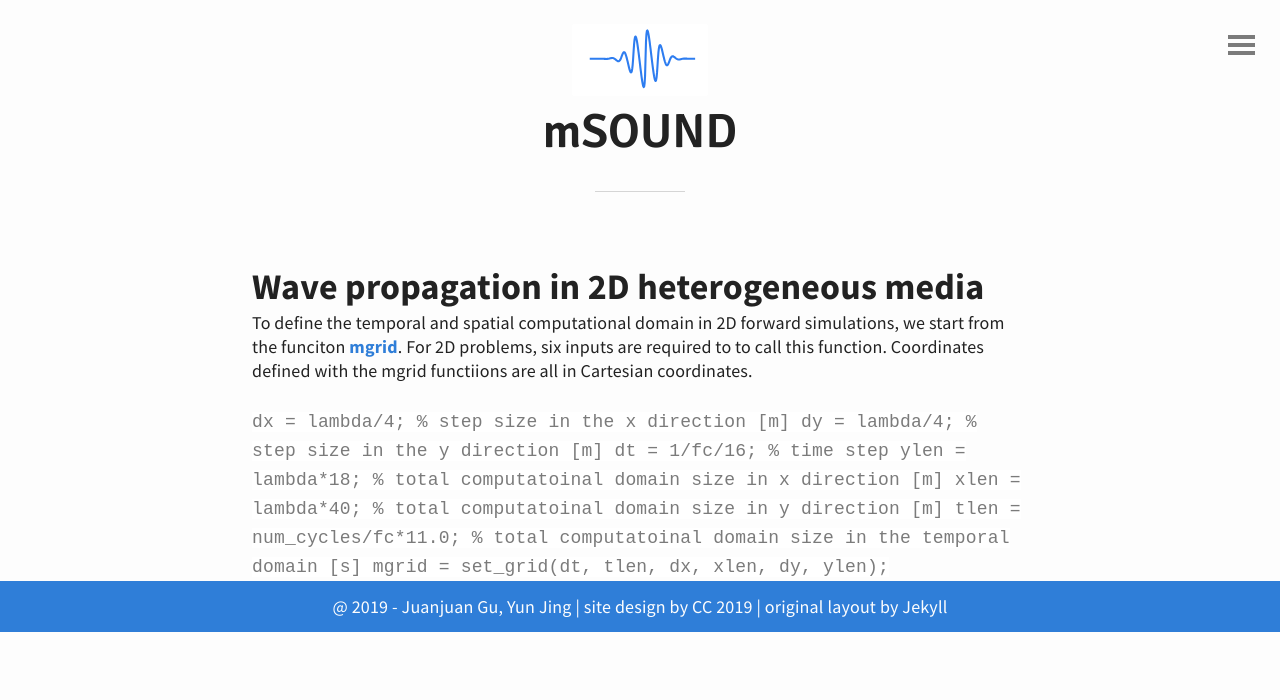
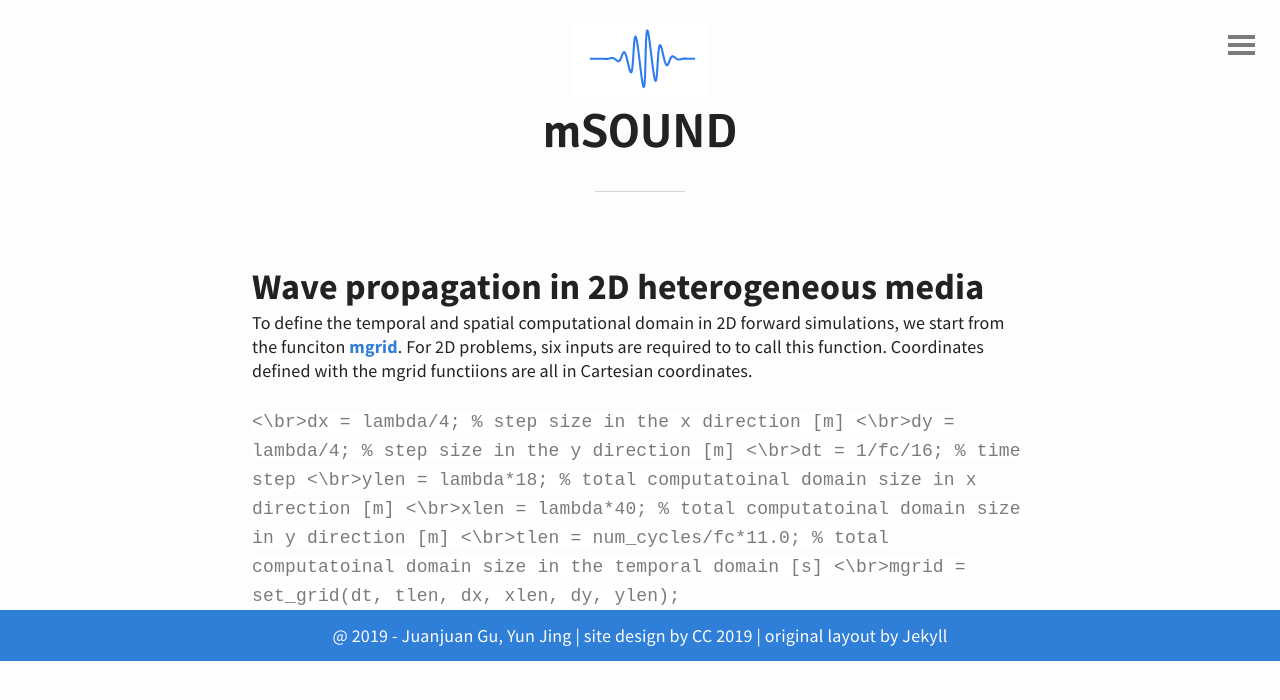
Before and after one commit to m-SOUND/mSOUND, a Jekyll site: the page built from _posts/2019-02-18-examples3.html, in a window 1280 px wide. Shown: the top 700 px of the page. Built offline with Jekyll 4.4.1, drawn with Linux system fonts in a browser that asks for light colours.

Commit message:
Update 2019-02-18-examples3.html

```diff
--- a/_posts/2019-02-18-examples3.html
+++ b/_posts/2019-02-18-examples3.html
@@ -6,13 +6,13 @@
  To define the temporal and spatial computational domain in 2D forward simulations, we start from the funciton <a href="/mSOUND/functions">mgrid</a>. For 2D problems, six inputs are required to to call this function. Coordinates defined with the mgrid functiions are all in Cartesian coordinates.
 </p>
  <code>
-dx = lambda/4;                 %  step size in the x direction   [m]
-dy = lambda/4;                 %  step size in the y direction   [m]
-dt = 1/fc/16;                  %  time step
+<\br>dx = lambda/4;                 %  step size in the x direction   [m]
+<\br>dy = lambda/4;                 %  step size in the y direction   [m]
+<\br>dt = 1/fc/16;                  %  time step
 
-ylen = lambda*18;              % total computatoinal domain size in x direction    [m]
-xlen = lambda*40;              % total computatoinal domain size in y direction    [m]
-tlen = num_cycles/fc*11.0;     % total computatoinal domain size in the temporal domain    [s]
+<\br>ylen = lambda*18;              % total computatoinal domain size in x direction    [m]
+<\br>xlen = lambda*40;              % total computatoinal domain size in y direction    [m]
+<\br>tlen = num_cycles/fc*11.0;     % total computatoinal domain size in the temporal domain    [s]
 
-mgrid = set_grid(dt, tlen, dx, xlen, dy, ylen);
+<\br>mgrid = set_grid(dt, tlen, dx, xlen, dy, ylen);
 </code>
```
